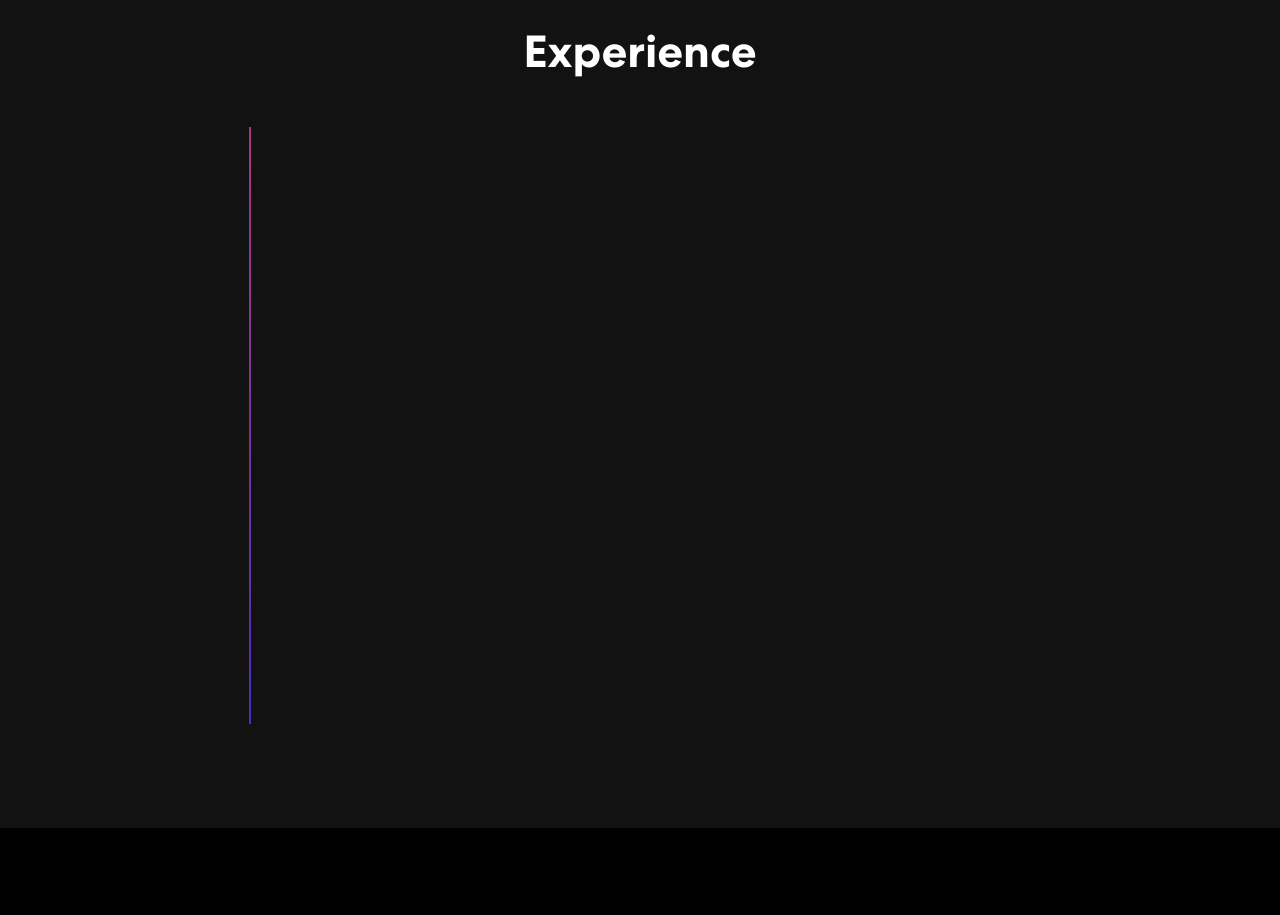
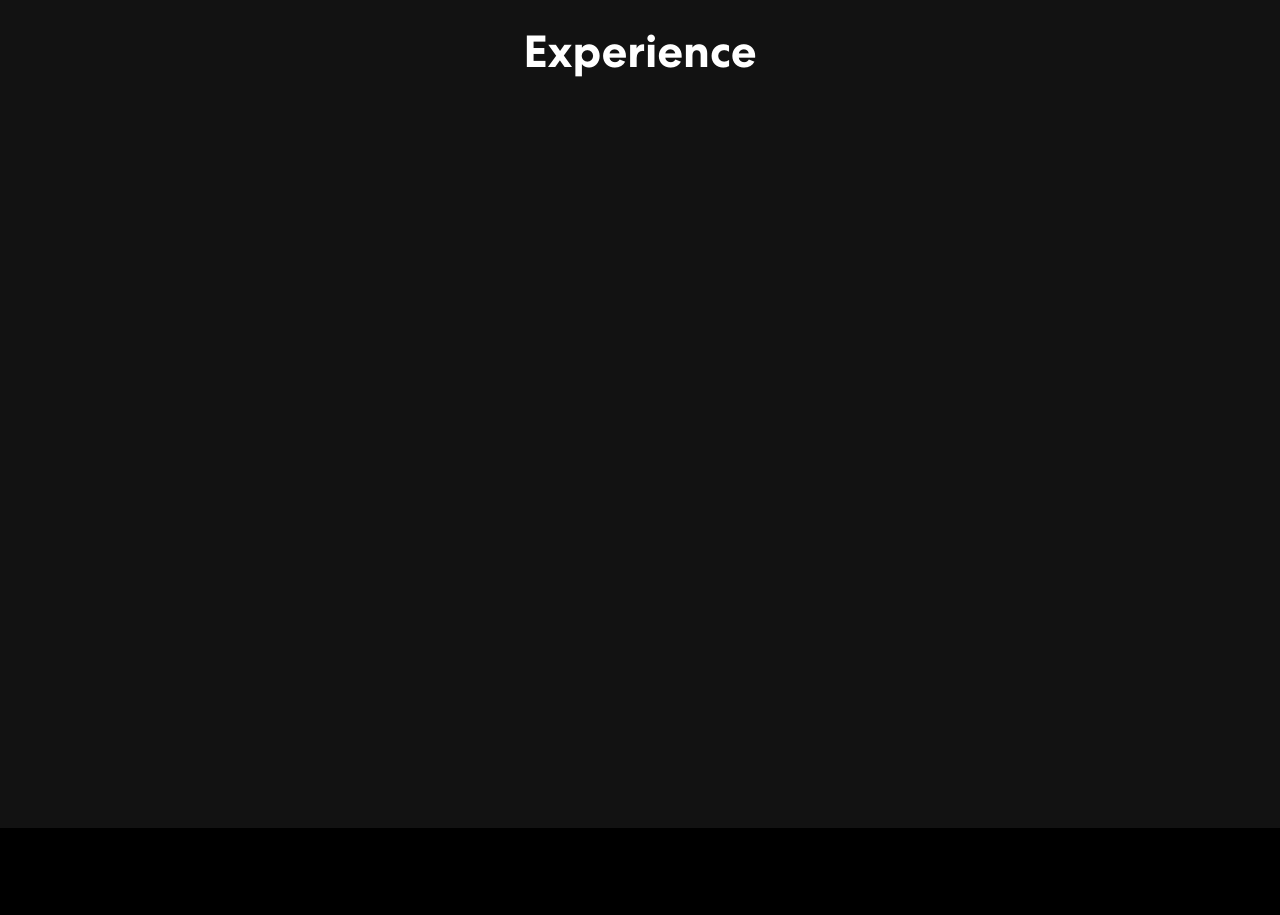
Before and after one commit to loctran107/personal-portfolio, a React (Create React App) app: page / in a window 1280 px wide. Shown: the part 1620-2535 px from the top of the page. Built offline with nearby package versions, Linux system fonts and the light colour scheme.

Commit message:
Enhance vertical bar

```diff
--- a/src/App.css
+++ b/src/App.css
@@ -376,8 +376,7 @@ nav.navbar .navbar-toggler[aria-expanded="true"] .navbar-toggler-icon {
   padding-left: 40px;
 }
 
-.experience-timeline::before {
-  content: '';
+.timeline-bar {
   position: absolute;
   width: 2px;
   background: linear-gradient(180deg, #AA367C, #4A2FBD);
@@ -385,6 +384,12 @@ nav.navbar .navbar-toggler[aria-expanded="true"] .navbar-toggler-icon {
   bottom: 0;
   left: 9px;
   z-index: 0;
+  opacity: 0; /* Start hidden for fade in */
+}
+
+/* Animation class for the timeline bar */
+.timeline-bar.animate__animated.animate__fadeIn {
+  opacity: 1;
 }
 
 .experience-item {
@@ -397,7 +402,7 @@ nav.navbar .navbar-toggler[aria-expanded="true"] .navbar-toggler-icon {
   box-shadow: 0 4px 15px rgba(0, 0, 0, 0.3);
   opacity: 0;
   transform: translateY(50px);
-  cursor: pointer; /* Indicate clickability */
+  cursor: pointer;
   margin-bottom: 30px;
 }
 
@@ -418,6 +423,14 @@ nav.navbar .navbar-toggler[aria-expanded="true"] .navbar-toggler-icon {
   border: 2px solid #AA367C;
   z-index: 2;
   transition: all 0.3s ease-in-out;
+  opacity: 0; /* Start hidden */
+  transform: translateY(50px); /* Start position for slideInUp */
+}
+
+/* Add animation for the dots when the parent card animates */
+.experience-item.animate__animated.animate__slideInUp::before {
+  opacity: 1;
+  transform: translateY(0);
 }
 
 .experience-item:hover {
@@ -436,7 +449,7 @@ nav.navbar .navbar-toggler[aria-expanded="true"] .navbar-toggler-icon {
 
 .experience-item:hover::before {
   background: #AA367C;
-  transform: scale(1.2);
+  transform: scale(1.2); /* Keep hover effect */
 }
 
 .experience-content {
@@ -471,7 +484,6 @@ nav.navbar .navbar-toggler[aria-expanded="true"] .navbar-toggler-icon {
   line-height: 1.6em;
   margin: 0;
 }
-
 /************ Skills Css ************/
 .skill {
   padding: 0 0 50px 0;
--- a/src/components/ExperienceMap.js
+++ b/src/components/ExperienceMap.js
@@ -3,7 +3,6 @@ import { Container, Card } from 'react-bootstrap';
 import 'animate.css';
 import TrackVisibility from 'react-on-screen';
 
-// Function to calculate duration between two dates
 const calculateDuration = (startDate, endDate) => {
   const start = new Date(startDate);
   const end = endDate === "Present" ? new Date() : new Date(endDate);
@@ -56,9 +55,16 @@ export const ExperienceMap = () => {
     <section className="experience" id="experience">
       <Container>
         <h2 className="experience-title text-center mb-5">Experience</h2>
-        <div className="experience-timeline">
+        <div className="experience-timeline position-relative">
+          <TrackVisibility partialVisibility>
+            {({ isVisible }) => (
+              <div
+                className={`timeline-bar ${isVisible ? 'animate__animated animate__fadeIn' : ''}`}
+              />
+            )}
+          </TrackVisibility>
+
           {experiences.map((exp, index) => {
-            // Split period into start and end dates
             const [startDate, endDate] = exp.period.split(' - ');
             const duration = calculateDuration(startDate, endDate);
 
```
